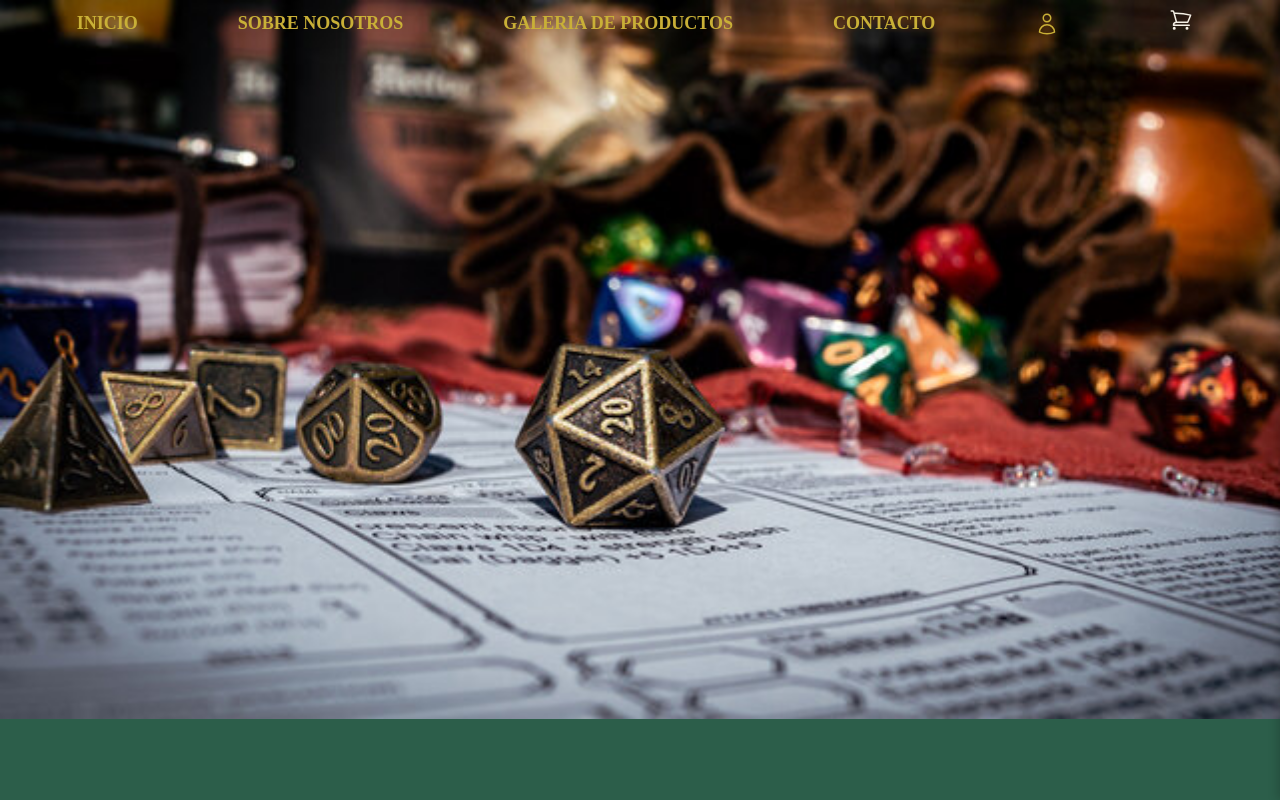
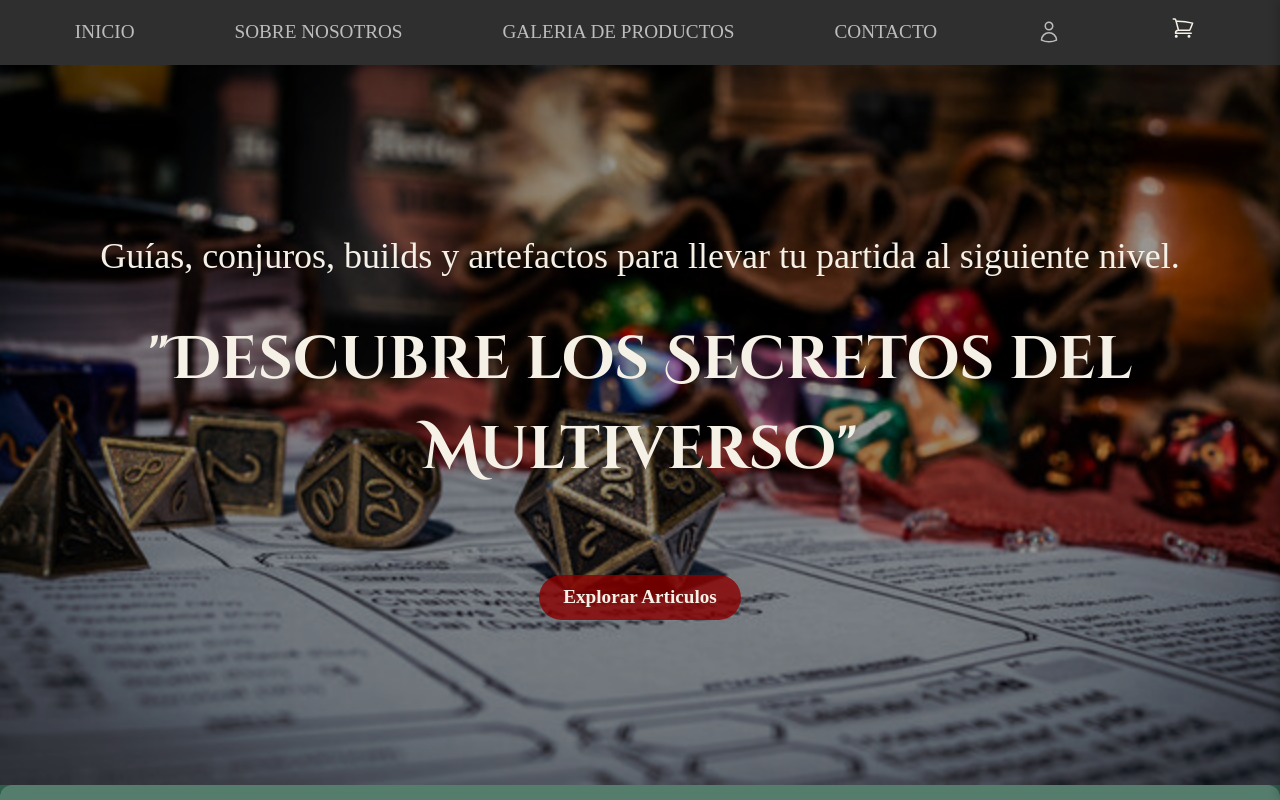
Before and after one commit to Adrian2C/lataberna-eshop, a React (Vite) app: page / in a window 1280 px wide. Shown: the top 800 px of the page. Built offline with nearby package versions, Linux system fonts and the light colour scheme.

Commit message:
fix style

```diff
--- a/src/assets/style/style.css
+++ b/src/assets/style/style.css
@@ -1,64 +1,60 @@
 /* ========= VARIABLES =========== */
 :root {
   /* Colores medieval fantasy */
-  --color-bg: #2F2F2F; /* Fondo principal oscuro (piedra/caverna) */
-  --color-pergamino: #F6F1E7; /* Fondo claro tipo pergamino */
-  --color-dragon: #8B0000; /* Rojo dragón para acciones intensas */
-  --color-arcane: #5E4B8B; /* Azul arcano para enlaces y detalles mágicos */
-  --color-rune: #C9B037; /* Amarillo runa para hover y acentos */
-  --color-forge: #3B6BA5; /* Gris forja para elementos neutros */
-  --color-druid: #2C5E4A; /* Verde druídico para fondos suaves */
+  --color-bg: #2f2f2f; /* Fondo principal oscuro (piedra/caverna) */
+  --color-pergamino: #f6f1e7; /* Fondo claro tipo pergamino */
+  --color-dragon: #8b0000; /* Rojo dragón para acciones intensas */
+  --color-arcane: #5e4b8b; /* Azul arcano para enlaces y detalles mágicos */
+  --color-rune: #c9b037; /* Amarillo runa para hover y acentos */
+  --color-forge: #bdbdbd; /* Gris forja para elementos neutros */
+  --color-druid: #2c5e4a; /* Verde druídico para fondos suaves */
 
   /* Tipografía */
   --font-main: "Cinzel Decorative", serif;
   --font-regular: "Lora", serif;
 
   /* Escala tipográfica */
-  --text-display: 3.75rem;
-  --text-title-1: 2.25rem;
-  --text-title-2: 1.5rem;
-  --text-body: 1rem;
-  --text-small: 0.875rem;
+  /* --text-display: 3.75rem; */
+  --text-main: 2.25rem;
+
+  --text-sub: 1.5rem;
+  --text-body: 1.2rem;
 }
 
 /* ====== GENERAL ====== */
 * {
   font-family: var(--font-regular);
+  scroll-behavior: smooth;
 }
 body {
   background-color: var(--color-druid);
   color: var(--color-pergamino);
+  font-size: var(--text-body);
 }
 h1,
 h2 {
   font-family: var(--font-main);
-  font-size: var(--text-title-1);
 }
-footer,
-header,
+
 .banner {
-  background: #2f2f2f;
+  background-image: url("../images/bg.jpg");
 }
 /* ====== Enlaces ====== */
 .link {
-  color: var(--color-rune);
+  color: var(--color-forge);
   text-decoration: none;
-  font-size: 18px;
-  font-weight: 700;
+  /* font-size: 18px; */
   text-transform: uppercase;
-  transition: background-color 0.5s ease-in;
 }
 .link:hover {
   color: var(--color-rune);
-  text-decoration: underline;
-
 }
-.link:active {
+/* .link:active {
   background-color: var(--color-pergamino);
-  color: var(--color-bg);
+  color: var(--color-dragon);
   border-radius: 5px;
-  padding: 5px 10px;
-}
+  padding: 5px 0;
+} */
 
 /* ====== Botones ====== */
 .button,
@@ -72,8 +68,6 @@ header,
 }
 
 .close {
-  /* background-color: var(--color-dragon); */
-  /* color: var(--color-pergamino); */
   padding: 0 10px;
 }
 .close:hover {
@@ -82,7 +76,7 @@ header,
 }
 
 .qtyButton {
-  background-color: var(--color-forge);
+  background-color: var(--color-dragon);
   color: var(--color-pergamino);
 }
 .qtyButton:hover {
--- a/src/components/DetalleProductos.jsx
+++ b/src/components/DetalleProductos.jsx
@@ -44,14 +44,14 @@ const DetalleProductos = ({ productos, agregarCarrito }) => {
                             <div className="flex items-center gap-4 mt-4">
                                 <button
                                     onClick={decrease}
-                                    className="px-3 py-1 bg-[#ccc7b6] rounded-md text-xl font-bold hover:bg-[#b9b49e]"
+                                    className="qtyButton"
                                 >
                                     -
                                 </button>
                                 <span className="font-bold text-lg text-[#8c2929]">{cantidad}</span>
                                 <button
                                     onClick={increase}
-                                    className="px-3 py-1 bg-[#ccc7b6] rounded-md text-xl font-bold hover:bg-[#b9b49e]"
+                                    className="qtyButton"
                                 >
                                     +
                                 </button>
--- a/src/components/estaticos/Footer.jsx
+++ b/src/components/estaticos/Footer.jsx
@@ -2,8 +2,8 @@ import React from 'react'
 
 const Footer = () => {
     return (
-        <footer className=" py-3 text-center shadow-inner shadow-black ">
-            <p className="font-medium text-md tracking-wide">&copy; 2025 - Mi Tienda Online</p>
+        <footer className="bg-bg py-3 text-center shadow-inner shadow-black ">
+            <p className="font-medium tracking-wide">&copy; 2025 - Mi Tienda Online</p>
         </footer>
     )
 }
--- a/src/components/estaticos/Header.jsx
+++ b/src/components/estaticos/Header.jsx
@@ -11,7 +11,7 @@ const Header = ({ cartItems, borrarProducto }) => {
 
     return (
         <header>
-            <nav className="absolute top-0 w-full pt-2">
+            <nav className=" w-full py-4 z-100  bg-bg">
                 <ul classsName="flex">
                     <li><Link to='/' className='link'>Inicio</Link></li>
                     <li><Link to='/acercade' className='link'>Sobre nosotros</Link></li>
--- a/src/index.css
+++ b/src/index.css
@@ -1 +1,17 @@
 @import "tailwindcss";
+
+@theme {
+  --color-bg: #2f2f2f;
+  --color-pergamino: #f6f1e7;
+  --color-dragon: #8b0000;
+  --color-arcane: #5e4b8b;
+  --color-rune: #c9b037;
+  --color-forge: #bdbdbd;
+  --color-druid: #2c5e4a;
+
+  --text-display: 3.75rem;
+  --text-main: 2.25rem;
+  --text-sub: 1.5rem;
+  --text-body: 1.2rem;
+  --text-small: .875rem;
+}
--- a/src/pages/GaleriaDeProductos.jsx
+++ b/src/pages/GaleriaDeProductos.jsx
@@ -8,8 +8,7 @@ const GaleriaDeProductos = ({ cart, productos, cargando, agregarCarrito, borrarP
   return (
     <>
       <Header borrarProducto={borrarProducto} cartItems={cart} />
-
-      <div className="min-h-screen bg-[#567219b4] py-10 px-4">
+      <div className="min-h-screen px-4">
         <h2 className="text-[#D4AF37] text-3xl font-bold text-center mb-6">
           Nuestros productos:
         </h2>
--- a/src/pages/Home.jsx
+++ b/src/pages/Home.jsx
@@ -3,19 +3,30 @@ import Header from '../components/estaticos/Header'
 import Footer from '../components/estaticos/Footer'
 import ProductList from '../components/ProductList'
 import loading from '../assets/images/loading.gif'
-import bg from '../assets/images/bg.jpg'
+import { Link } from 'react-router-dom'
+
 
 const Home = ({ cart, productos, cargando, agregarCarrito, borrarProducto }) => {
     return (
         <>
             <Header borrarProducto={borrarProducto} cartItems={cart} />
             <main>
-                <section >
-                    <div className=" w-full h-dvh">
-                        <img src={bg} alt='bg' className="w-full max-h-dvh object-center " />
+                <section className="banner relative h-[90dvh] bg-fixed bg-center bg-cover flex items-center justify-center">
+
+                    <div className="absolute inset-0 bg-black/40 " />
+                    <div className="relative z-20 flex flex-col items-center justify-center gap-8 h-full text-center text-parchment px-4">
+
+                        <p className="text-main">Guías, conjuros, builds y artefactos para llevar tu partida al siguiente nivel.</p>
+                        <h1 className="text-display font-bold mb-4 ">
+                            "Descubre los Secretos del Multiverso"
+                        </h1>
+
+                        <Link to="/productos"><button className="bg-dragon/80 font-semibold mt-8 py-2 px-6 rounded-4xl hover:bg-druid hover:text-rune  transition ease-in-out duration-300 cursor-pointer"
+                        >
+                            Explorar Articulos
+                        </button>
+                        </Link>
                     </div>
-
-                    <h1 className="text-center text-2xl">Bienvenidos a la tienda!</h1>
                 </section>
                 {
                     cargando ?
```
